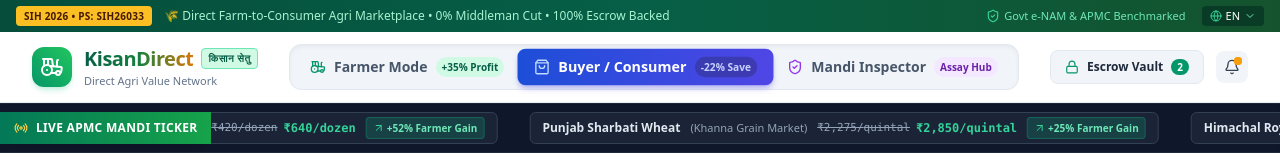
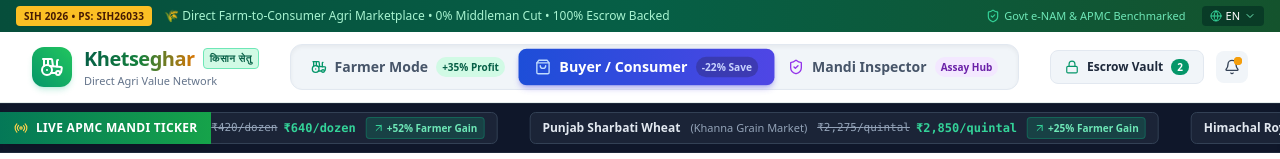
Before and after one commit to rooohit858-rgb/kisan-direct, a Next.js app: page / in a window 1280 px wide. Shown: the top 159 px of the page. Built offline with nearby package versions, Linux system fonts and the light colour scheme.

Commit message:
Update title to Khetseghar in Header

```diff
--- a/src/app/layout.tsx
+++ b/src/app/layout.tsx
@@ -2,7 +2,7 @@
 import "./globals.css";
 
 export const metadata: Metadata = {
-  title: "KisanDirect | Direct Farm-to-Consumer Agri Marketplace (SIH26033)",
+  title: "Khetseghar | Direct Farm-to-Consumer Agri Marketplace (SIH26033)",
   description: "Eliminating intermediary exploitation in agricultural supply chains. Direct connection between farmers and consumers with AI price forecasting, APMC benchmarks, transparent value distribution scorecards, and escrow logistics tracking.",
 };
 
--- a/src/components/layout/Header.tsx
+++ b/src/components/layout/Header.tsx
@@ -101,7 +101,7 @@
               <div>
                 <div className="flex items-center gap-2">
                   <span className="font-extrabold text-xl tracking-tight bg-gradient-to-r from-emerald-800 via-green-700 to-amber-600 bg-clip-text text-transparent">
-                    KisanDirect
+                    Khetseghar
                   </span>
                   <span className="text-[10px] uppercase font-bold tracking-wider px-1.5 py-0.5 rounded bg-emerald-100 text-emerald-800 border border-emerald-300">
                     किसान सेतु
```
